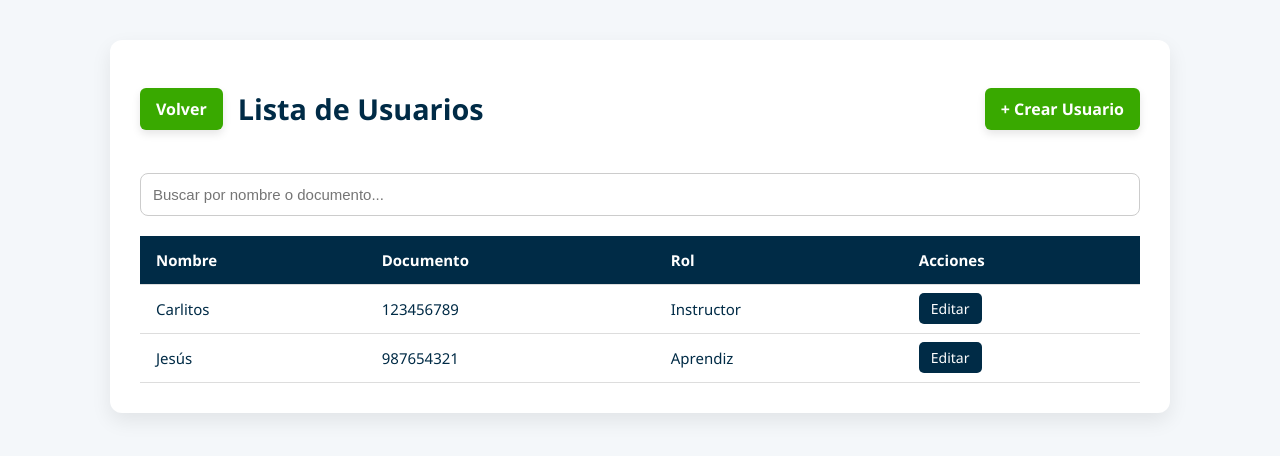
After one commit to G1lber/Paz-y-Salvo, a Django app: page /usuarios/ in a window 1280 px wide. The commit adds this page. Shown: the top 456 px of the page. Run offline with Django 5.2, Linux system fonts and the light colour scheme.

Commit message:
arreglo vista usuarios
se añadio nuevos botones

```diff
--- a/pazysalvo/mainapp/templates/dashboard.html
+++ b/pazysalvo/mainapp/templates/dashboard.html
@@ -34,7 +34,7 @@
           <div class="card">
             <h3><i class="fas fa-user-graduate"></i> Usuarios</h3>
             <p>Gestiona los aprendices registrados.</p>
-            <a href="{% url 'aprendices' %}" class="btn">Ver Usuarios</a>
+            <a href="{% url 'usuarios' %}" class="btn">Ver Usuarios</a>
           </div>
 
           <div class="card">
--- /dev/null
+++ b/pazysalvo/mainapp/templates/usuarios.html
@@ -0,0 +1,51 @@
+{% load static %}
+<link rel="stylesheet" href="{% static 'css/aprendices.css' %}">
+
+<div class="aprendices-container">
+
+  <div class="barra-superior">
+    <a  href="{% url 'inicio' %}" class="btn-volver"> Volver</a>
+    <h1>Lista de Usuarios</h1>
+    <a href="#" class="btn-crear">+ Crear Usuario</a>
+  </div>
+
+  <input type="text" id="busqueda" placeholder="Buscar por nombre o documento...">
+
+  <table id="tabla-aprendices">
+    <thead>
+      <tr>
+        <th>Nombre</th>
+        <th>Documento</th>
+        <th>Rol</th>
+        <th>Acciones</th>
+      </tr>
+    </thead>
+    <tbody>
+      <tr>
+        <td>Carlitos</td>
+        <td>123456789</td>
+        <td>Instructor</td>
+        <td><a href="#" class="btn-editar">Editar</a></td>
+      </tr>
+      <tr>
+        <td>Jesús</td>
+        <td>987654321</td>
+        <td>Aprendiz</td>
+        <td><a href="#" class="btn-editar">Editar</a></td>
+      </tr>
+    </tbody>
+  </table>
+</div>
+
+<script>
+  const inputBusqueda = document.getElementById('busqueda');
+  const filas = document.querySelectorAll('#tabla-aprendices tbody tr');
+
+  inputBusqueda.addEventListener('keyup', () => {
+    const valor = inputBusqueda.value.toLowerCase();
+    filas.forEach(fila => {
+      const texto = fila.innerText.toLowerCase();
+      fila.style.display = texto.includes(valor) ? '' : 'none';
+    });
+  });
+</script>
--- a/pazysalvo/mainapp/urls.py
+++ b/pazysalvo/mainapp/urls.py
@@ -8,6 +8,7 @@ urlpatterns = [
     path('pazysalvo/', views.pazysalvo, name='pazysalvo'),
     path('inicio/', views.inicio, name='inicio'),
     path('aprendices/', views.aprendices, name='aprendices'),
+    path('usuarios/', views.usuarios, name='usuarios'),
     path('prestarlibro/', views.prestarlibro, name='prestar-libro'),
     path('pendientes-biblioteca/', views.pendientes_biblioteca, name='pendientes-biblioteca'),
     path('reportar-equipo/', views.reportar_equipos, name='reportarequipos'),
--- a/pazysalvo/mainapp/views.py
+++ b/pazysalvo/mainapp/views.py
@@ -2,6 +2,7 @@ from django.shortcuts import render,redirect
 from django.contrib.auth import authenticate, login
 from django.contrib import messages
 from mainapp.models import Usuario, Login
+from .forms import UsuarioForm
 
 # Create your views here.
 def index(request):
@@ -46,6 +47,9 @@ def pazysalvo(request):
 def inicio(request):
     return render(request, 'dashboard.html')
 
+def usuarios(request):
+    return render(request, 'usuarios.html')
+
 def aprendices(request):
     return render(request, 'aprendices.html')
 
```
Also changed, not shown: pazysalvo/mainapp/forms.py (added, +15 -0 lines), pazysalvo/mainapp/models.py (+18 -0 lines).
